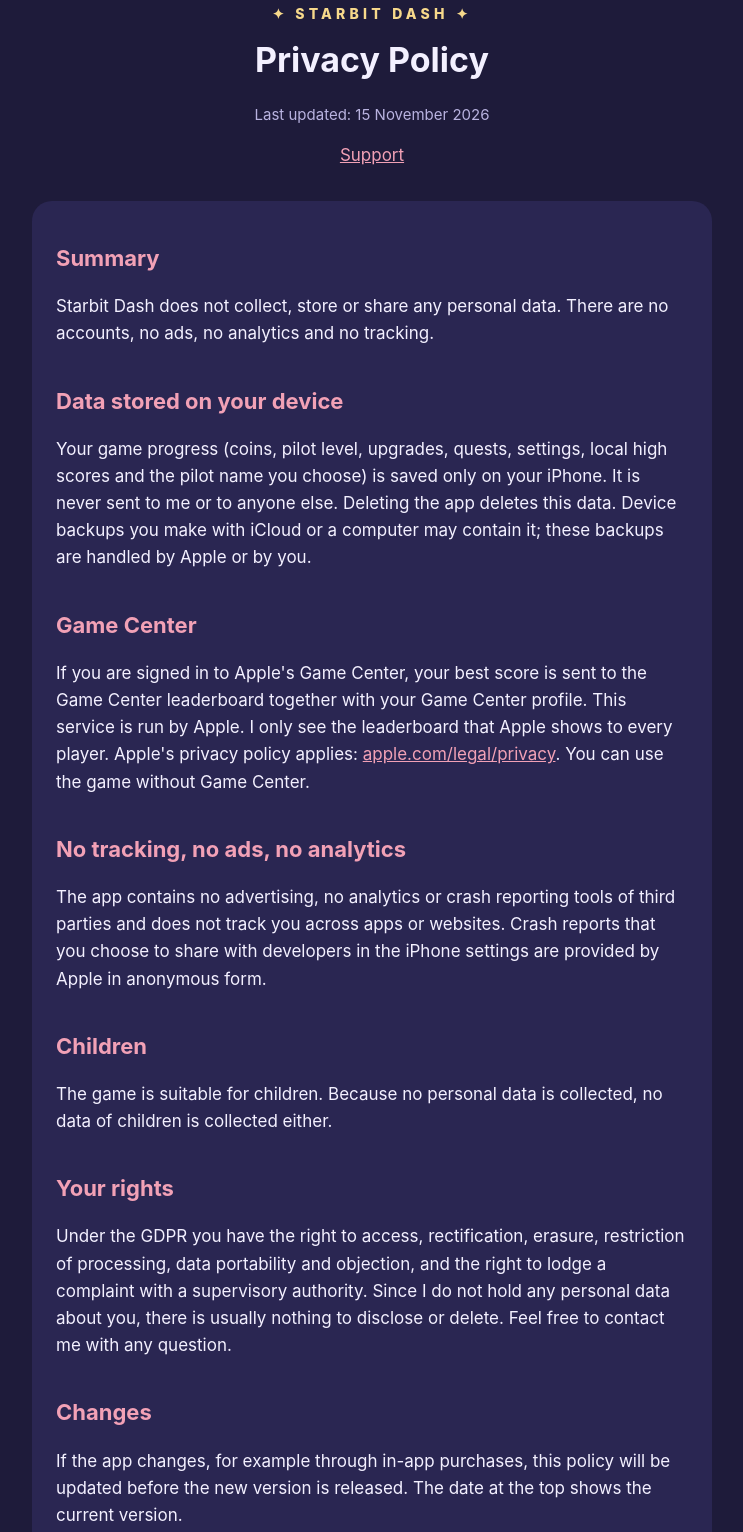
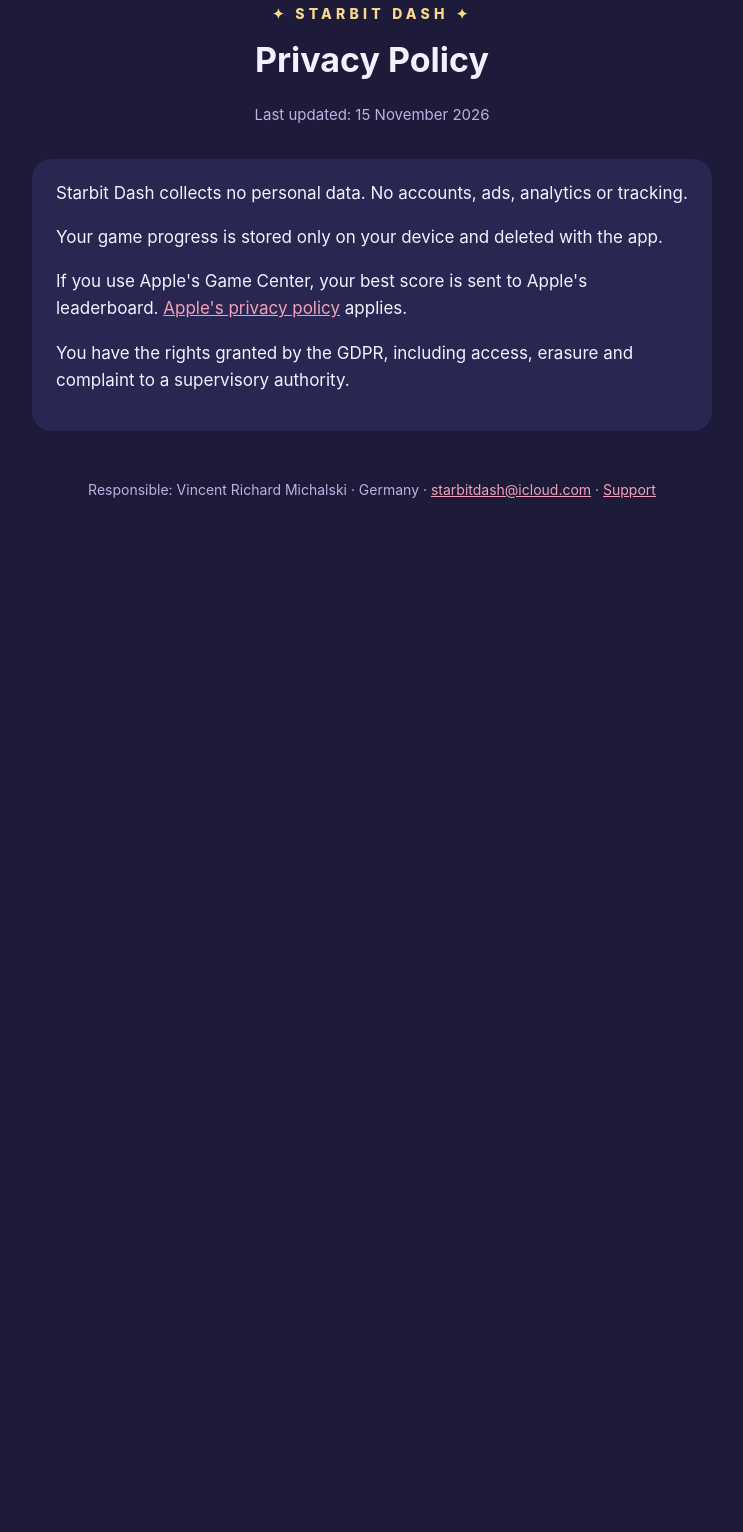
Before and after one commit to vrmichalski/starbit-dash, a plain HTML site: page privacy.html in a window 1280 px wide. Shown: the part 37-1569 px from the top of the page, without its empty margins (268-1011 px from the left). After the commit the page ends 800 px from the top, so only its background shows below. Drawn offline with Linux system fonts and the light colour scheme.

Commit message:
Add files via upload

```diff
--- a/privacy.html
+++ b/privacy.html
@@ -12,38 +12,14 @@
   <div class="logo">✦ STARBIT DASH ✦</div>
   <h1>Privacy Policy</h1>
   <p class="muted">Last updated: 15 November 2026</p>
-  <nav><a href="index.html">Support</a></nav>
 </header>
-
 <section class="card">
-  <h2>Summary</h2>
-  <p>Starbit Dash does not collect, store or share any personal data. There are no accounts, no ads, no analytics and no tracking.</p>
-
-  <h2>Data stored on your device</h2>
-  <p>Your game progress (coins, pilot level, upgrades, quests, settings, local high scores and the pilot name you choose) is saved only on your iPhone. It is never sent to me or to anyone else. Deleting the app deletes this data. Device backups you make with iCloud or a computer may contain it; these backups are handled by Apple or by you.</p>
-
-  <h2>Game Center</h2>
-  <p>If you are signed in to Apple's Game Center, your best score is sent to the Game Center leaderboard together with your Game Center profile. This service is run by Apple. I only see the leaderboard that Apple shows to every player. Apple's privacy policy applies: <a href="https://www.apple.com/legal/privacy/">apple.com/legal/privacy</a>. You can use the game without Game Center.</p>
-
-  <h2>No tracking, no ads, no analytics</h2>
-  <p>The app contains no advertising, no analytics or crash reporting tools of third parties and does not track you across apps or websites. Crash reports that you choose to share with developers in the iPhone settings are provided by Apple in anonymous form.</p>
-
-  <h2>Children</h2>
-  <p>The game is suitable for children. Because no personal data is collected, no data of children is collected either.</p>
-
-  <h2>Your rights</h2>
-  <p>Under the GDPR you have the right to access, rectification, erasure, restriction of processing, data portability and objection, and the right to lodge a complaint with a supervisory authority. Since I do not hold any personal data about you, there is usually nothing to disclose or delete. Feel free to contact me with any question.</p>
-
-  <h2>Changes</h2>
-  <p>If the app changes, for example through in-app purchases, this policy will be updated before the new version is released. The date at the top shows the current version.</p>
+  <p>Starbit Dash collects no personal data. No accounts, ads, analytics or tracking.</p>
+  <p>Your game progress is stored only on your device and deleted with the app.</p>
+  <p>If you use Apple's Game Center, your best score is sent to Apple's leaderboard. <a href="https://www.apple.com/legal/privacy/">Apple's privacy policy</a> applies.</p>
+  <p>You have the rights granted by the GDPR, including access, erasure and complaint to a supervisory authority.</p>
 </section>
-
-<section class="card">
-  <h2>Contact</h2>
-  <p>Responsible for this app and this policy:<br>Vincent Richard Michalski<br>Germany<br>E-mail: <a href="mailto:starbitdash@icloud.com">starbitdash@icloud.com</a></p>
-</section>
-
-<footer>© 2026 Vincent Richard Michalski · <a href="index.html">Support</a></footer>
+<footer>Responsible: Vincent Richard Michalski · Germany · <a href="mailto:starbitdash@icloud.com">starbitdash@icloud.com</a> · <a href="index.html">Support</a></footer>
 </main>
 </body>
 </html>
```
Also changed, not shown: index.html (+2 -12 lines).
